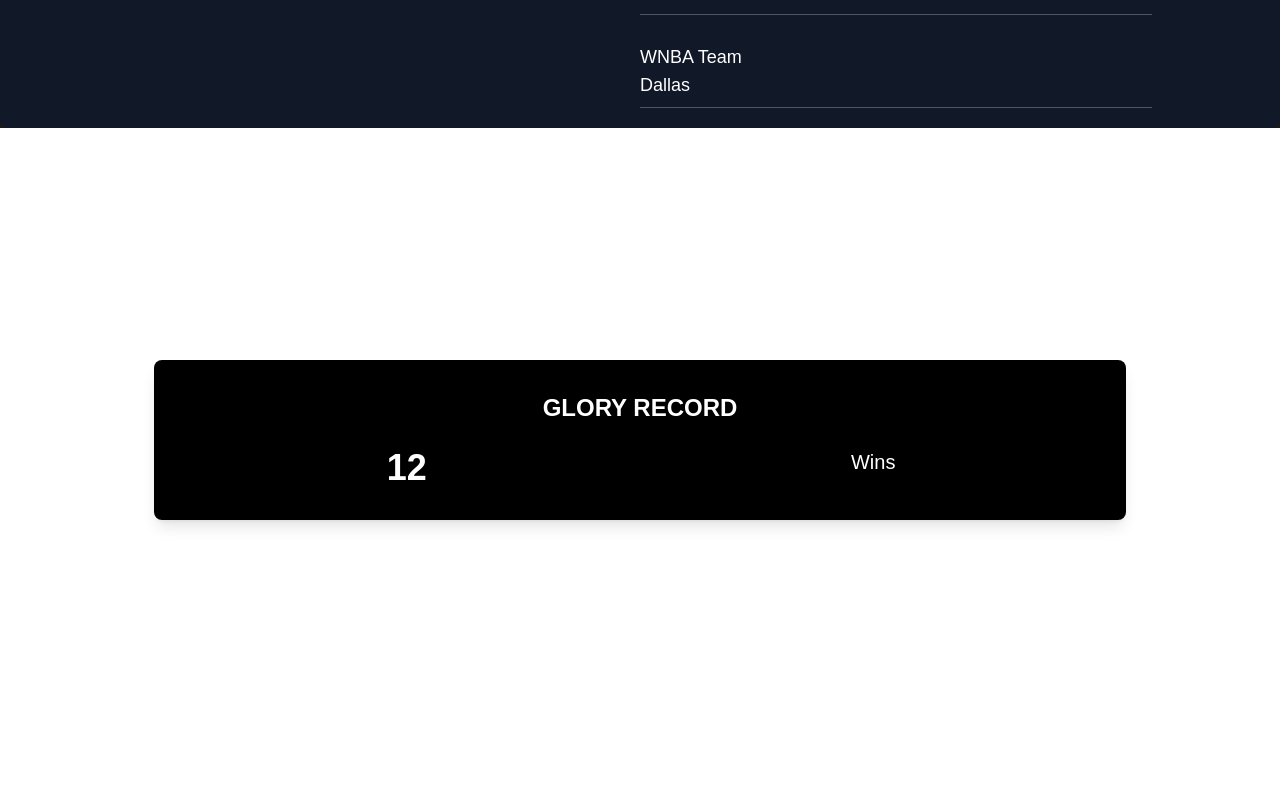
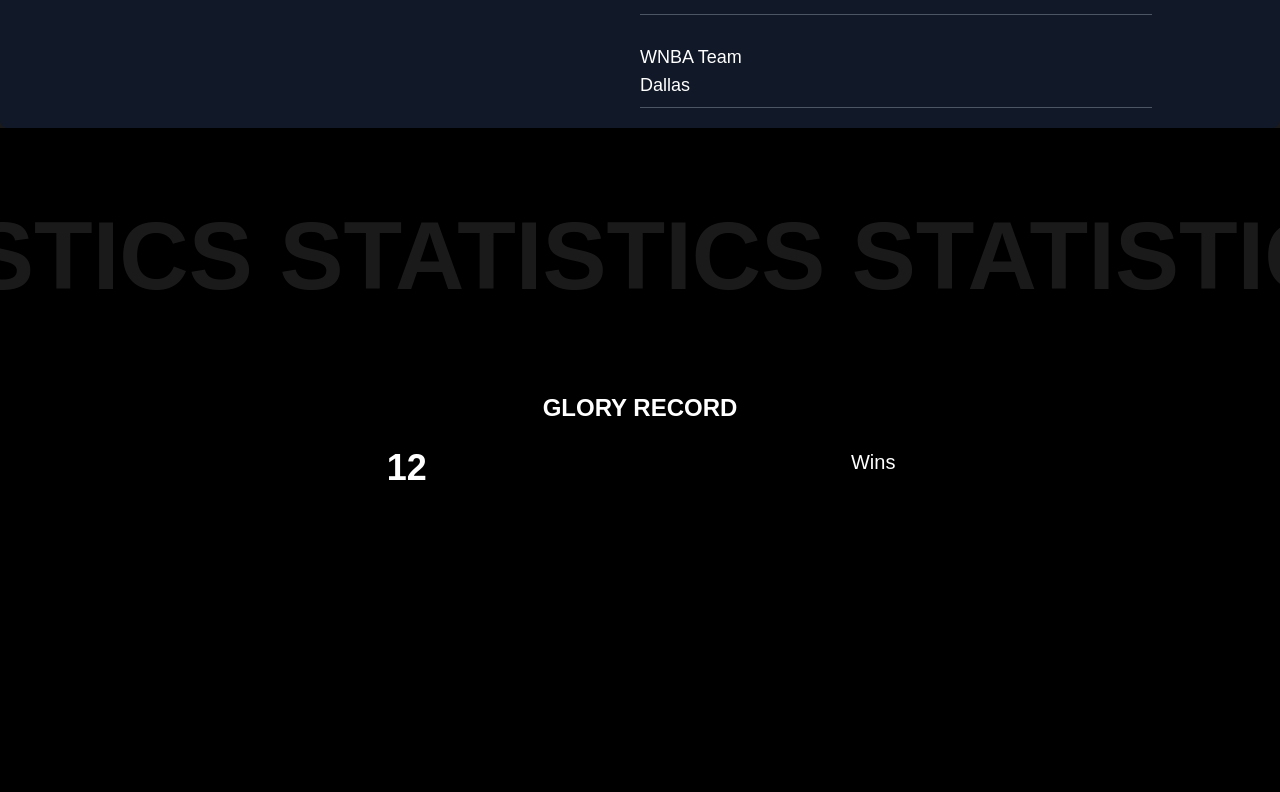
Before and after one commit to medericc/carla, a Next.js app: page / in a window 1280 px wide. Shown: the part 888-1680 px from the top of the page. Built offline with nearby package versions, Linux system fonts and the light colour scheme; grey boxes are pictures that could not be loaded; a web font is replaced by a local one.

Commit message:
stats ava,cé

```diff
--- a/app/components/Stats.tsx
+++ b/app/components/Stats.tsx
@@ -1,6 +1,6 @@
 "use client";
 import { motion } from 'framer-motion';
-import { useState } from 'react';
+import { useState, useRef, useEffect } from 'react';
 
 const statsData = [
   { label: 'Wins', value: 12 },
@@ -15,30 +15,55 @@ const statsData = [
 
 const Stats = () => {
   const [currentIndex, setCurrentIndex] = useState(0);
+  const containerRef = useRef<HTMLDivElement>(null); // Référence pour le container scrollable
 
   const handleDotClick = (index: number) => {
     setCurrentIndex(index);
+    if (containerRef.current) {
+      // Scroll vers l'élément spécifique en fonction de l'index
+      const scrollAmount = containerRef.current.clientWidth * index;
+      containerRef.current.scrollTo({
+        left: scrollAmount,
+        behavior: 'smooth',
+      });
+    }
   };
 
+  useEffect(() => {
+    const handleScroll = () => {
+      if (containerRef.current) {
+        const scrollLeft = containerRef.current.scrollLeft;
+        const width = containerRef.current.clientWidth;
+        const newIndex = Math.round(scrollLeft / width);
+        setCurrentIndex(newIndex);
+      }
+    };
+
+    const container = containerRef.current;
+    if (container) {
+      container.addEventListener('scroll', handleScroll);
+      return () => container.removeEventListener('scroll', handleScroll);
+    }
+  }, []);
+
   return (
-    <div className="relative h-screen w-full bg-white text-white overflow-hidden">
+    <div className="relative h-screen w-full bg-black text-white">
       {/* Texte animé en fond */}
       <div className="absolute top-[7%] left-0 whitespace-nowrap z-1 text-[6rem] opacity-10 uppercase font-bold text-white animate-scrollText">
         STATISTICS STATISTICS STATISTICS
       </div>
 
-      {/* Scroll horizontal pour les blocs */}
-      <div className="absolute top-[25%] left-0 right-0 z-10 flex justify-center">
-        <motion.div
-          className="flex w-full overflow-x-auto scrollbar-hide" // Hide scrollbar for cleaner UI
-          animate={{ x: -currentIndex * 100 + '%' }} // Animation pour le scroll horizontal
-          transition={{ duration: 0.5 }}
+      {/* Scroll horizontal manuel */}
+      <div
+        className="absolute top-[25%] left-0 right-0 z-10 flex overflow-x-scroll scrollbar-hide snap-x snap-mandatory"
+        ref={containerRef} // Référence du conteneur pour le scroll
+        style={{ scrollSnapType: 'x mandatory', scrollBehavior: 'smooth' }}
       >
         {statsData.map((stat, index) => (
           <div
             key={index}
-              className="min-w-full p-8 flex justify-center items-center"
-              style={{ minWidth: '100%' }} // Pour que chaque bloc occupe la largeur complète
+            className="min-w-full p-8 flex justify-center items-center snap-center"
+            style={{ minWidth: '100%' }}
           >
             <motion.div
               className="bg-black p-8 rounded-lg shadow-lg w-[80%]"
@@ -56,7 +81,6 @@ const Stats = () => {
             </motion.div>
           </div>
         ))}
-        </motion.div>
       </div>
 
       {/* Dots pour indiquer la position */}
--- a/app/globals.css
+++ b/app/globals.css
@@ -82,3 +82,11 @@ a {
 .animate-scrollText {
   animation: scrollText 15s linear infinite;
 }
+
+.snap-x {
+  scroll-snap-type: x mandatory;
+}
+
+.snap-center {
+  scroll-snap-align: center;
+}
```
Lines whose indentation alone changed are shown as unchanged.
